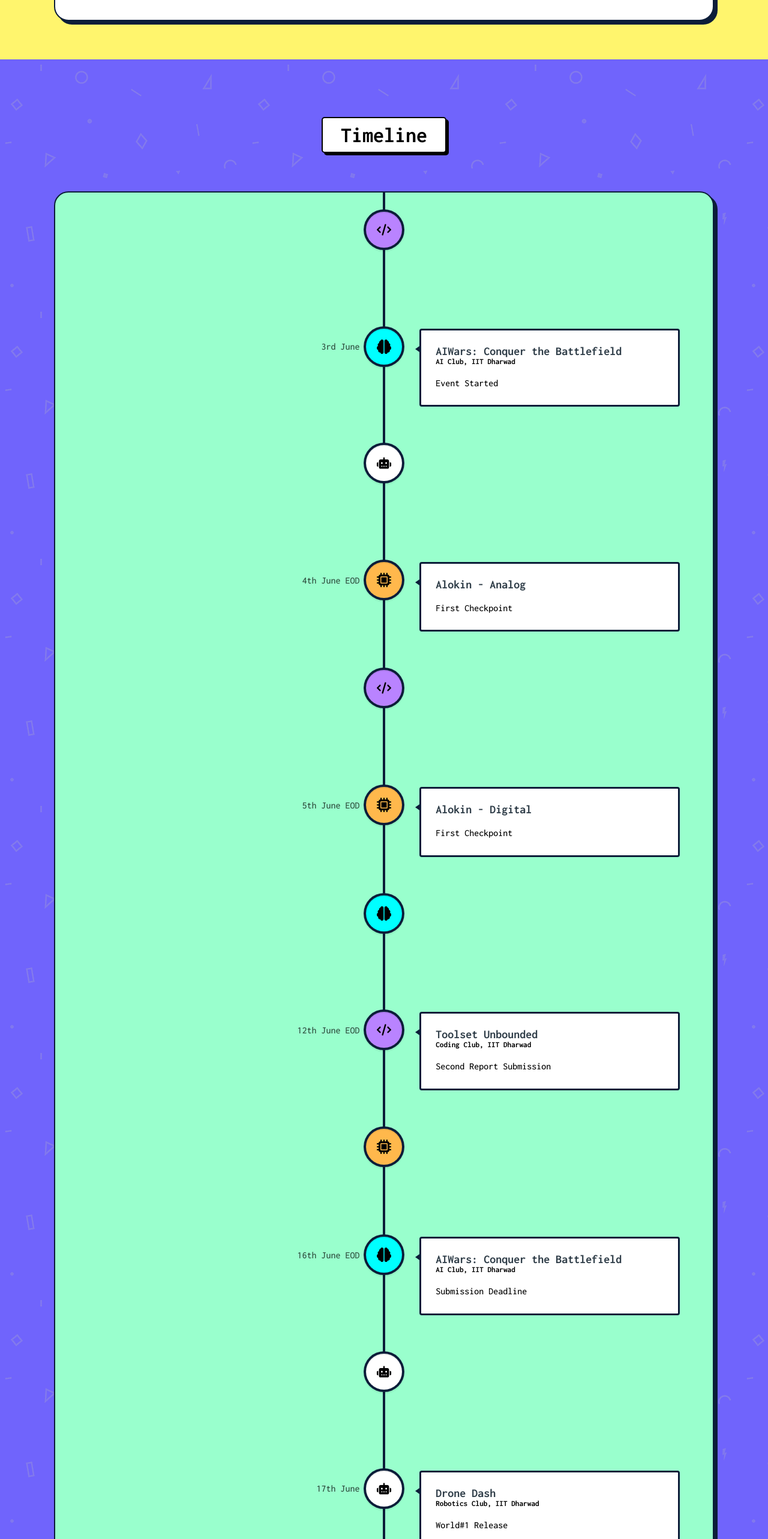
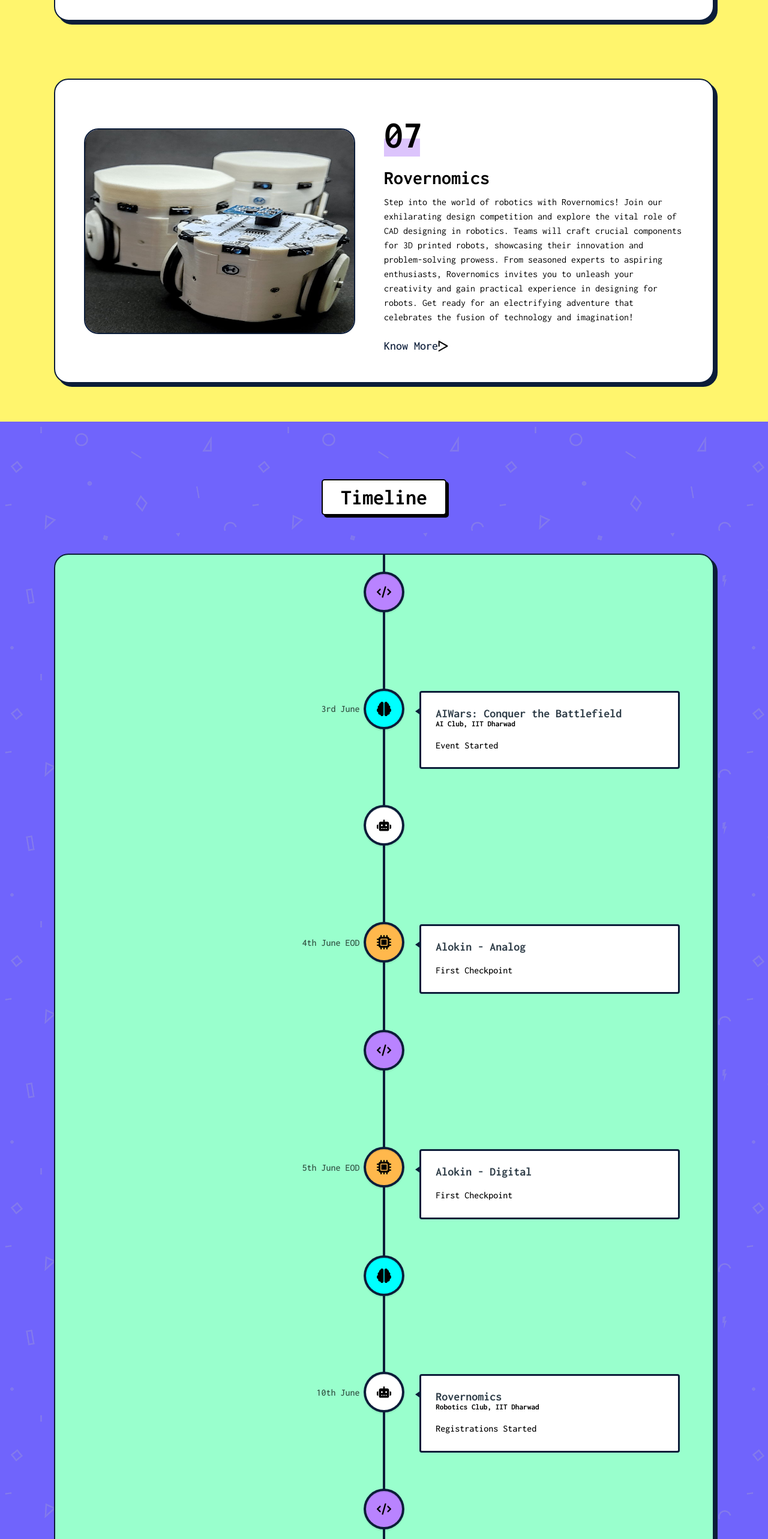
Before and after one commit to oss2019/SOI_2k23, a Next.js app: page / in a window 1280 px wide. Shown: the part 4820-7386 px from the top of the page at 60% size. Built offline with nearby package versions, Linux system fonts and the light colour scheme.

Commit message:
Rovernomics added

```diff
--- a/src/components/Events/data.js
+++ b/src/components/Events/data.js
@@ -45,6 +45,13 @@
     knowMoreLink:
       "https://drive.google.com/file/d/14nf6hInkkpsOvk6v_oCVhfxwwvXXr1tw/view?usp=sharing",
   },
+  {
+    heading: "Rovernomics",
+    content: `Step into the world of robotics with Rovernomics! Join our exhilarating design competition and explore the vital role of CAD designing in robotics. Teams will craft crucial components for 3D printed robots, showcasing their innovation and problem-solving prowess. From seasoned experts to aspiring enthusiasts, Rovernomics invites you to unleash your creativity and gain practical experience in designing for robots. Get ready for an electrifying adventure that celebrates the fusion of technology and imagination!`,
+    image: "/Events/Rovernomics.jpg",
+    knowMoreLink:
+      "https://drive.google.com/file/d/1v5P_gvIA_YXFxLCZSGHlEbBF5xB9TGdI/view?usp=sharing",
+  },
 ]
 
 export default data
--- a/src/components/Timeline/timeline_data.js
+++ b/src/components/Timeline/timeline_data.js
@@ -56,6 +56,14 @@
     icon: "AIwars",
   },
   {
+    title: "Rovernomics",
+    location: "Robotics Club, IIT Dharwad",
+    description: "Registrations Started",
+    date: "10th June",
+    color: "white",
+    icon: "DroneDash",
+  },
+  {
     title: "Toolset Unbounded",
     location: "Coding Club, IIT Dharwad",
     description: "Second Report Submission",
@@ -99,7 +107,7 @@
     title: "Route.AI",
     location: "AI Club, IIT Dharwad",
     description: "Submission Deadline",
-    date: "17th June",
+    date: "17th June EOD",
     color: "#00FFFF",
     icon: "AIwars",
   },
@@ -168,6 +176,14 @@
     color: "#B983FF",
     icon: "CodingClub",
   },
+  {
+    title: "Rovernomics",
+    location: "Robotics Club, IIT Dharwad",
+    description: "Submission Deadline",
+    date: "9th July EOD",
+    color: "white",
+    icon: "DroneDash",
+  },
 ]
 
 export default timeLineData
```
Also changed, not shown: public/Events/Rovernomics.jpg (added).
